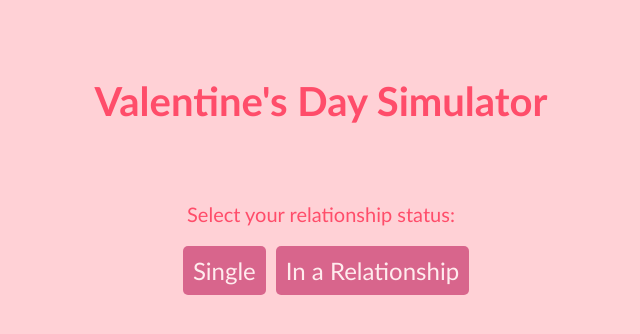
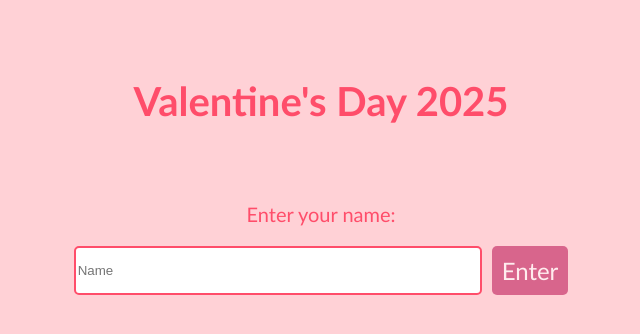
Before and after one commit to mathmaniac88/mathmaniac88.github.io, a Jekyll site: the page valentines2025.html, which Jekyll copies as it is, in a window 1280 px wide. Shown: the top 334 px of the page, without its empty margins (319-959 px from the left). Built offline with Jekyll 4.4.1, drawn with Linux system fonts in a browser that asks for light colours.

Commit message:
Update valentines2025.html

```diff
--- a/valentines2025.html
+++ b/valentines2025.html
@@ -45,18 +45,23 @@ button:active {
   display: flex;
   justify-content: center;
 }
+
+input {
+  width: 400px;
+  border-radius: 5px;
+  border: 2px solid #ff4d6a;
+}
 </style>
 </head>
 <body>
-<h1>Valentine's Day Simulator</h1>
-<p>Select your relationship status:</p>
+<h1>Valentine's Day 2025</h1>
+<p>Enter your name:</p>
 <div class="wrapper">
-  <button id="1">Single</button>
-  <button id="2">In a Relationship</button>
+  <input type="text" required placeholder="Name">
+  <button id="2">Enter</button>
 </div>
 <div id="3"></div>
 <script>
-document.getElementById("1").onclick = function(){document.getElementById("3").innerHTML = "<p>Aww it's okay, next year, trust. Next year you can press the other button :)</p>";}
 document.getElementById("2").onclick = function(){document.getElementById("3").innerHTML = "<p class='amogus'>stfu i know ur lying u single ass mf</p>";}
 </script>
 </body>
```
